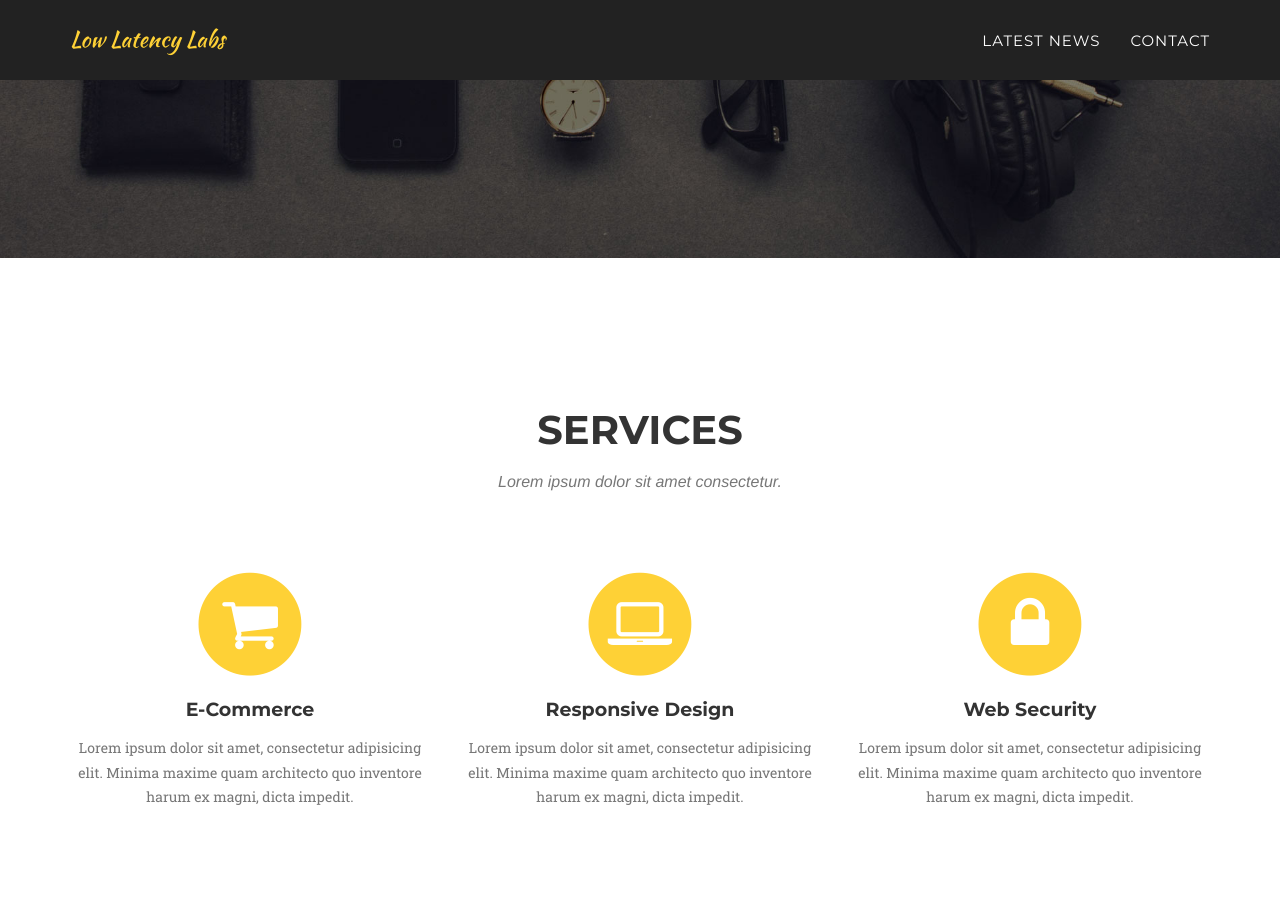
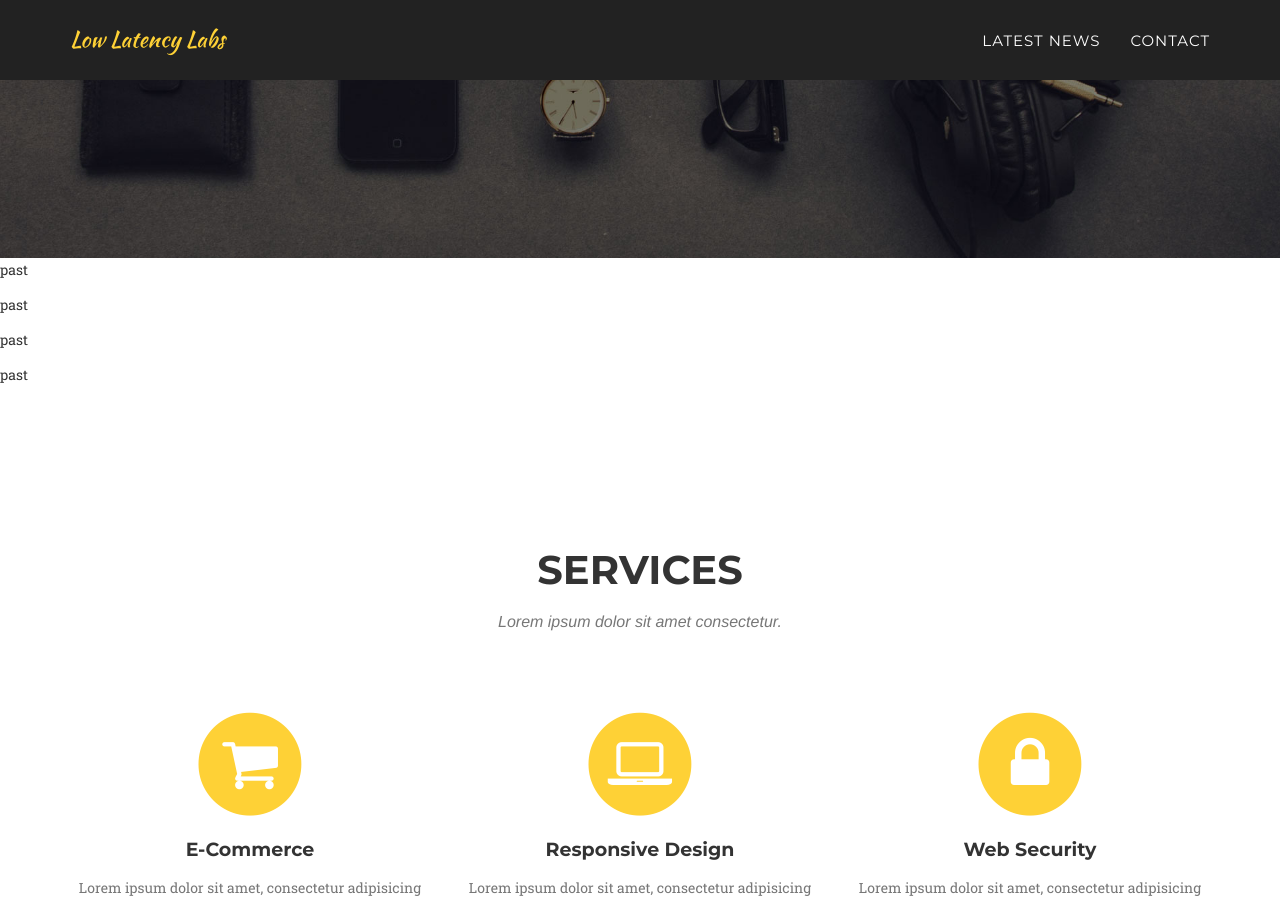
Before and after one commit to blurryhumanface/LowLatencyLabs, a Jekyll site: the page built from index.html, in a window 1280 px wide and 900 px high, scrolled down 435 px. Built offline with Jekyll 4.4.1, drawn with Linux system fonts in a browser that asks for light colours; some web fonts are replaced.

Commit message:
changed index output

```diff
--- a/_includes/latest-news.html
+++ b/_includes/latest-news.html
@@ -1,5 +1,5 @@
 <div id="latestnews" class="">
-  {%- for pages in site.pages -%}
-    {{ content }}
-  {%- endfor -%}
+  {% for pages in site.pages %}
+    <p>past</p>
+  {% endfor %}
 </div>
```
